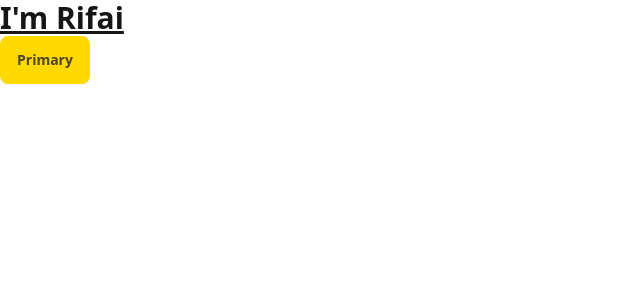
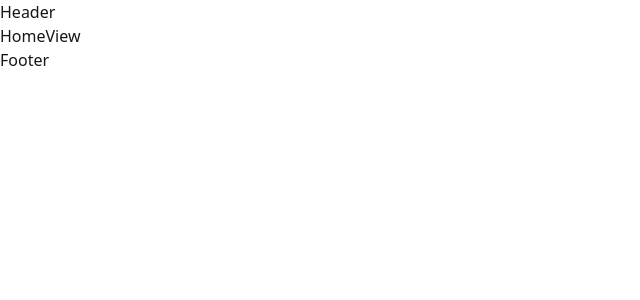
Before and after one commit to rifrifai/mern-ecommerce, a React (Vite) app in the folder client/: page / in a window 1280 px wide. Shown: the top 300 px of the page, without its empty margins (0-640 px from the left). Built offline with nearby package versions, Linux system fonts and the light colour scheme.

Commit message:
nested routes success

```diff
--- a/client/src/App.jsx
+++ b/client/src/App.jsx
@@ -14,7 +14,7 @@ import PublicLayout from "./layouts/PublicLayout";
 const router = createBrowserRouter([
   {
     path: "/",
-    element: PublicLayout,
+    element: <PublicLayout />,
     children: [
       {
         index: true,
@@ -51,8 +51,7 @@ const router = createBrowserRouter([
 function App() {
   return (
     <>
-      <h1 className="text-3xl font-bold underline">I&apos;m Rifai</h1>
-      <button className="btn btn-primary">Primary</button>
+      <RouterProvider router={router} />
     </>
   );
 }
```
